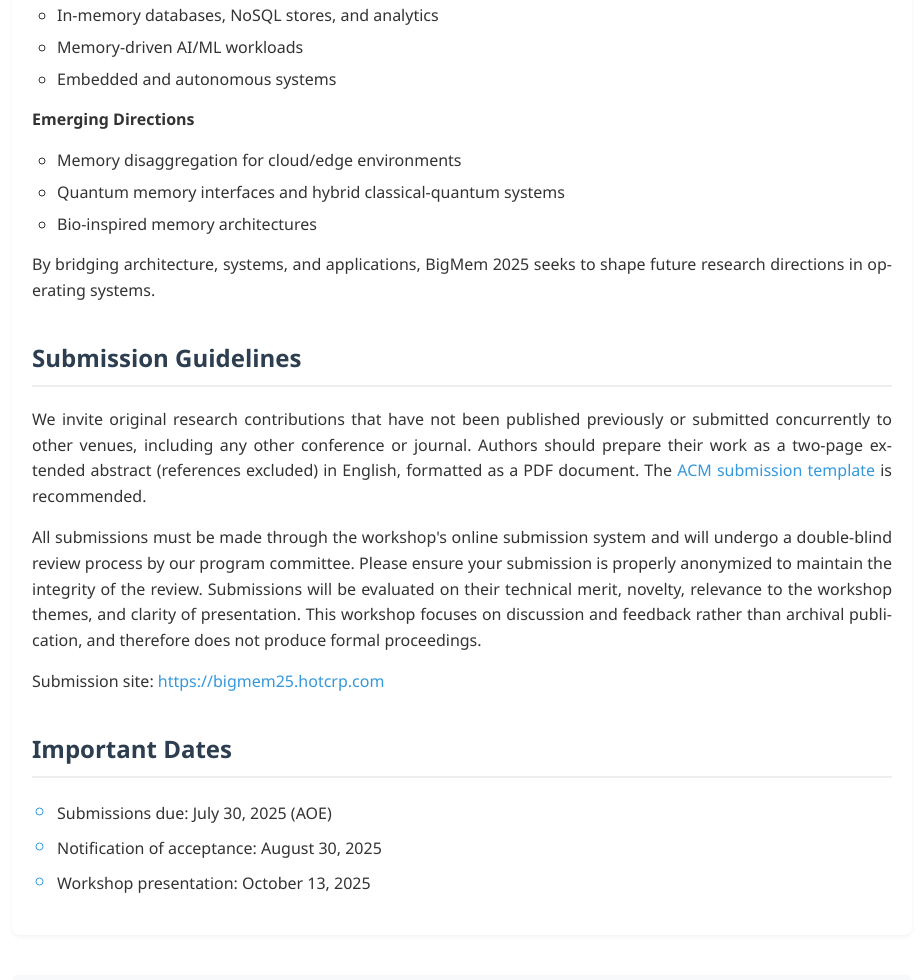
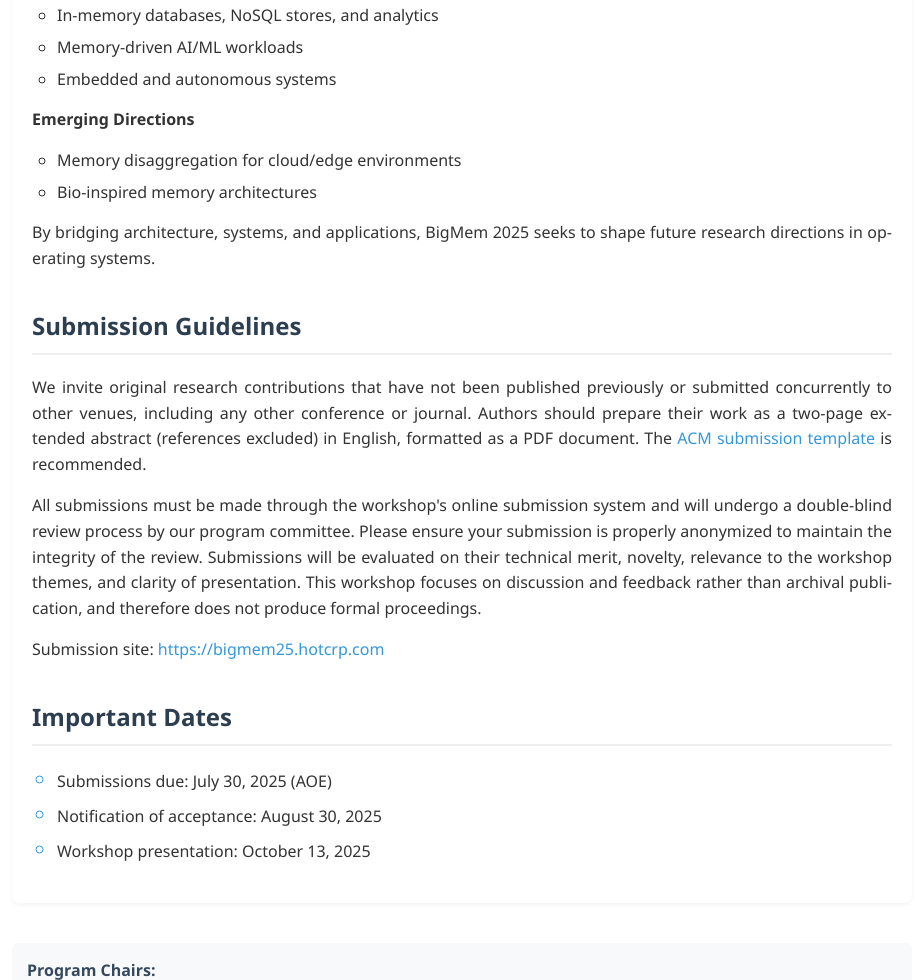
Before and after one commit to bigmem2025/bigmem2025.github.io, a plain HTML site: page index.html in a window 1280 px wide. Shown: the part 1852-2832 px from the top of the page, without its empty margins (178-1101 px from the left). Drawn offline with Linux system fonts and the light colour scheme.

Commit message:
Update index.html

```diff
--- a/index.html
+++ b/index.html
@@ -278,7 +278,6 @@
         <strong>Emerging Directions</strong>
         <ul>
             <li>Memory disaggregation for cloud/edge environments</li>
-            <li>Quantum memory interfaces and hybrid classical-quantum systems</li>
             <li>Bio-inspired memory architectures</li>
         </ul>
 
```
